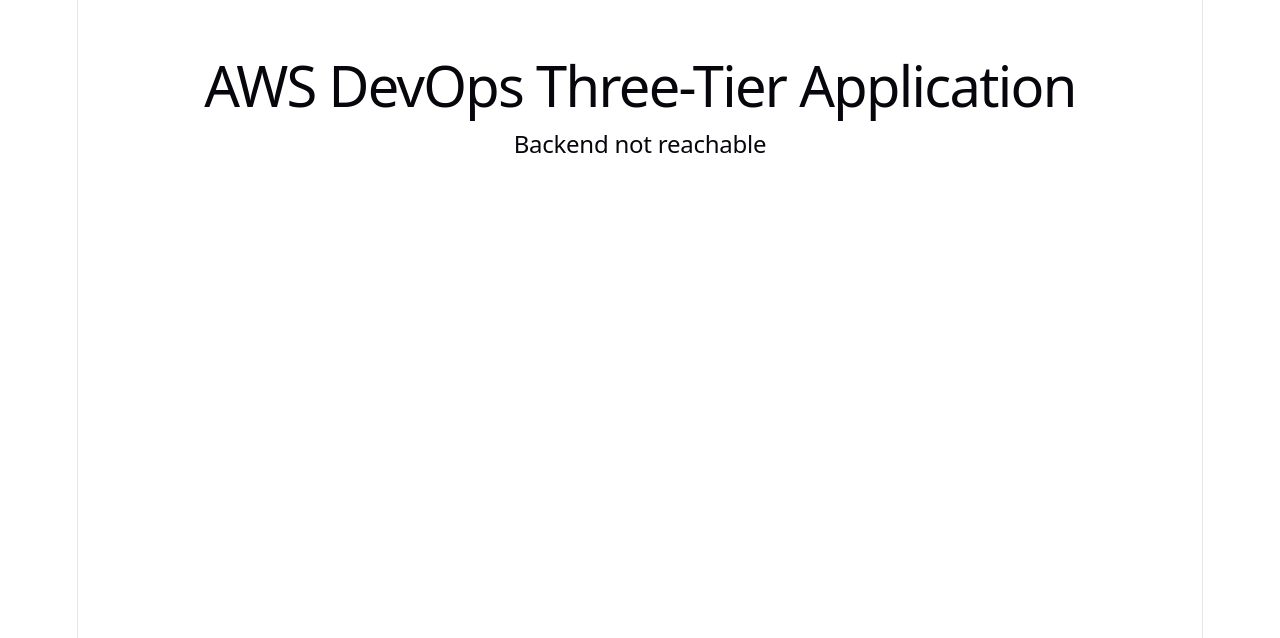
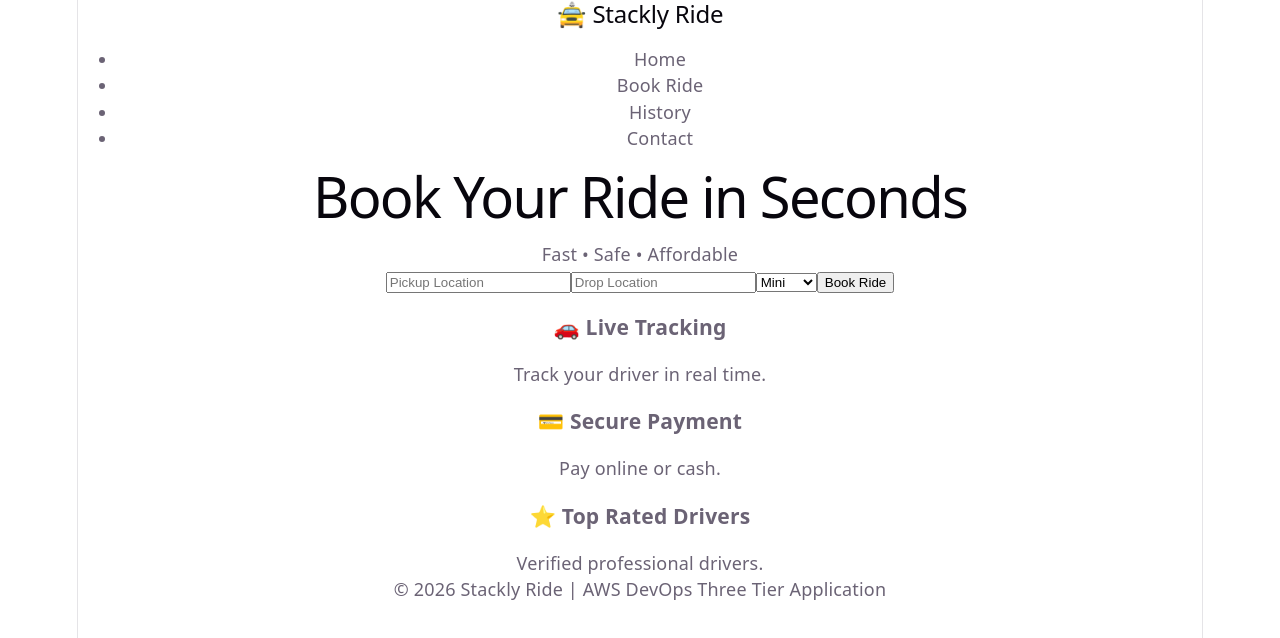
Before and after one commit to kannan8122378/Jenkinss, a React app in the folder frontend/: page / in a window 1280 px wide. Shown: the top 638 px of the page. Built offline with nearby package versions, Linux system fonts and the light colour scheme; no server answers; the HTML template or start-up script is replaced by a standard one.

Commit message:
Refactor App component and add booking functionality

```diff
--- a/frontend/src/App.jsx
+++ b/frontend/src/App.jsx
@@ -1,19 +1,86 @@
-import { useEffect, useState } from "react";
+import { useState } from "react";
+import "./App.css";
 
 function App() {
-  const [message, setMessage] = useState("Loading...");
+  const [pickup, setPickup] = useState("");
+  const [drop, setDrop] = useState("");
+  const [vehicle, setVehicle] = useState("Mini");
 
-  useEffect(() => {
-    fetch("/api")
-      .then((res) => res.json())
-      .then((data) => setMessage(data.message))
-      .catch(() => setMessage("Backend not reachable"));
-  }, []);
+  const bookRide = () => {
+    alert(`Ride Booked!\n\nPickup: ${pickup}\nDrop: ${drop}\nVehicle: ${vehicle}`);
+  };
 
   return (
-    <div style={{ padding: "40px", fontFamily: "Arial" }}>
-      <h1>AWS DevOps Three-Tier Application</h1>
-      <h2>{message}</h2>
+    <div className="container">
+      <nav className="navbar">
+        <h2>🚖 Stackly Ride</h2>
+
+        <ul>
+          <li>Home</li>
+          <li>Book Ride</li>
+          <li>History</li>
+          <li>Contact</li>
+        </ul>
+      </nav>
+
+      <section className="hero">
+        <h1>Book Your Ride in Seconds</h1>
+
+        <p>Fast • Safe • Affordable</p>
+
+        <div className="booking-card">
+
+          <input
+            placeholder="Pickup Location"
+            value={pickup}
+            onChange={(e) => setPickup(e.target.value)}
+          />
+
+          <input
+            placeholder="Drop Location"
+            value={drop}
+            onChange={(e) => setDrop(e.target.value)}
+          />
+
+          <select
+            value={vehicle}
+            onChange={(e) => setVehicle(e.target.value)}
+          >
+            <option>Mini</option>
+            <option>Sedan</option>
+            <option>SUV</option>
+          </select>
+
+          <button onClick={bookRide}>
+            Book Ride
+          </button>
+
+        </div>
+      </section>
+
+      <section className="features">
+
+        <div className="card">
+          <h3>🚗 Live Tracking</h3>
+          <p>Track your driver in real time.</p>
+        </div>
+
+        <div className="card">
+          <h3>💳 Secure Payment</h3>
+          <p>Pay online or cash.</p>
+        </div>
+
+        <div className="card">
+          <h3>⭐ Top Rated Drivers</h3>
+          <p>Verified professional drivers.</p>
+        </div>
+
+      </section>
+
+      <footer>
+        © 2026 Stackly Ride | AWS DevOps Three Tier Application
+      </footer>
+
     </div>
   );
 }
```
